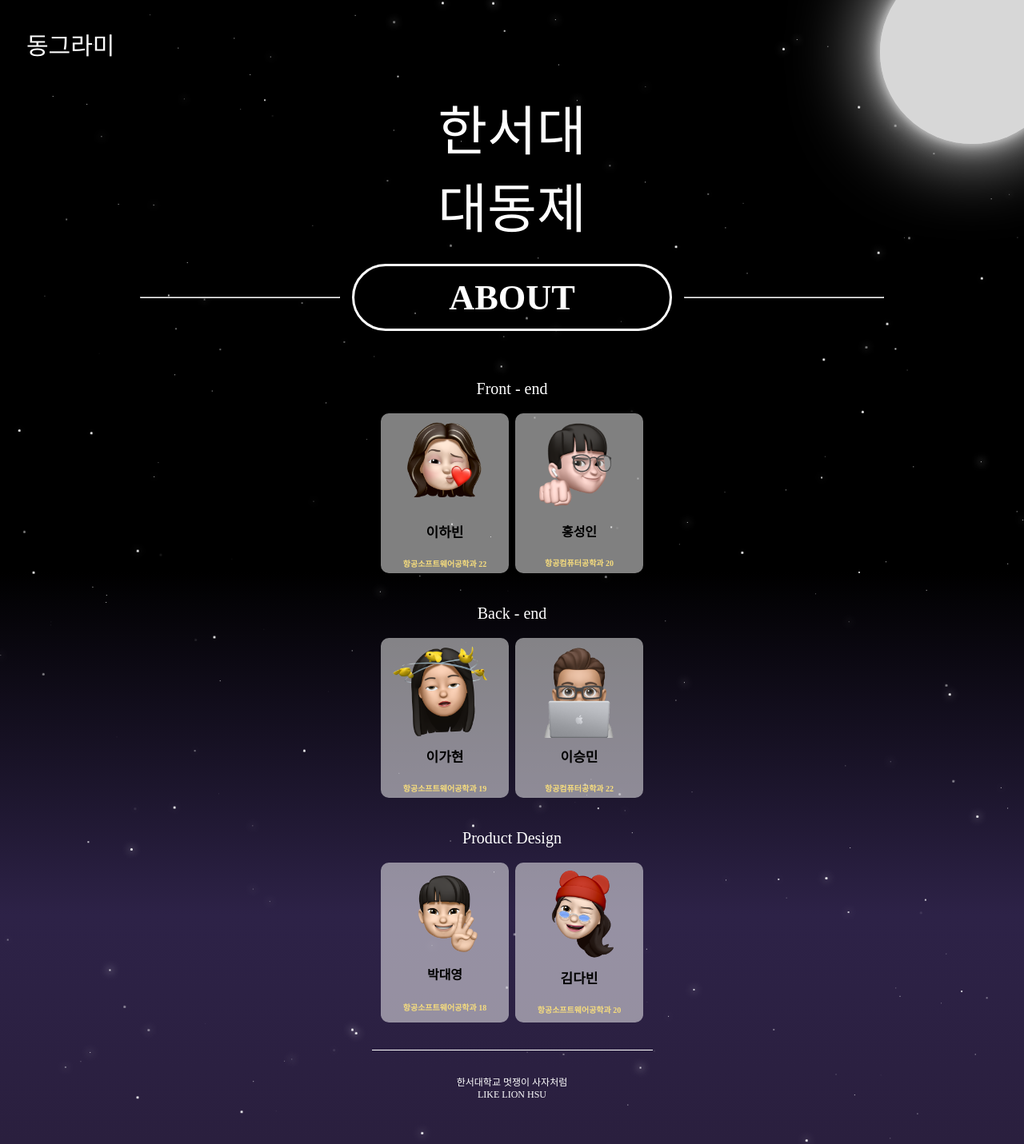
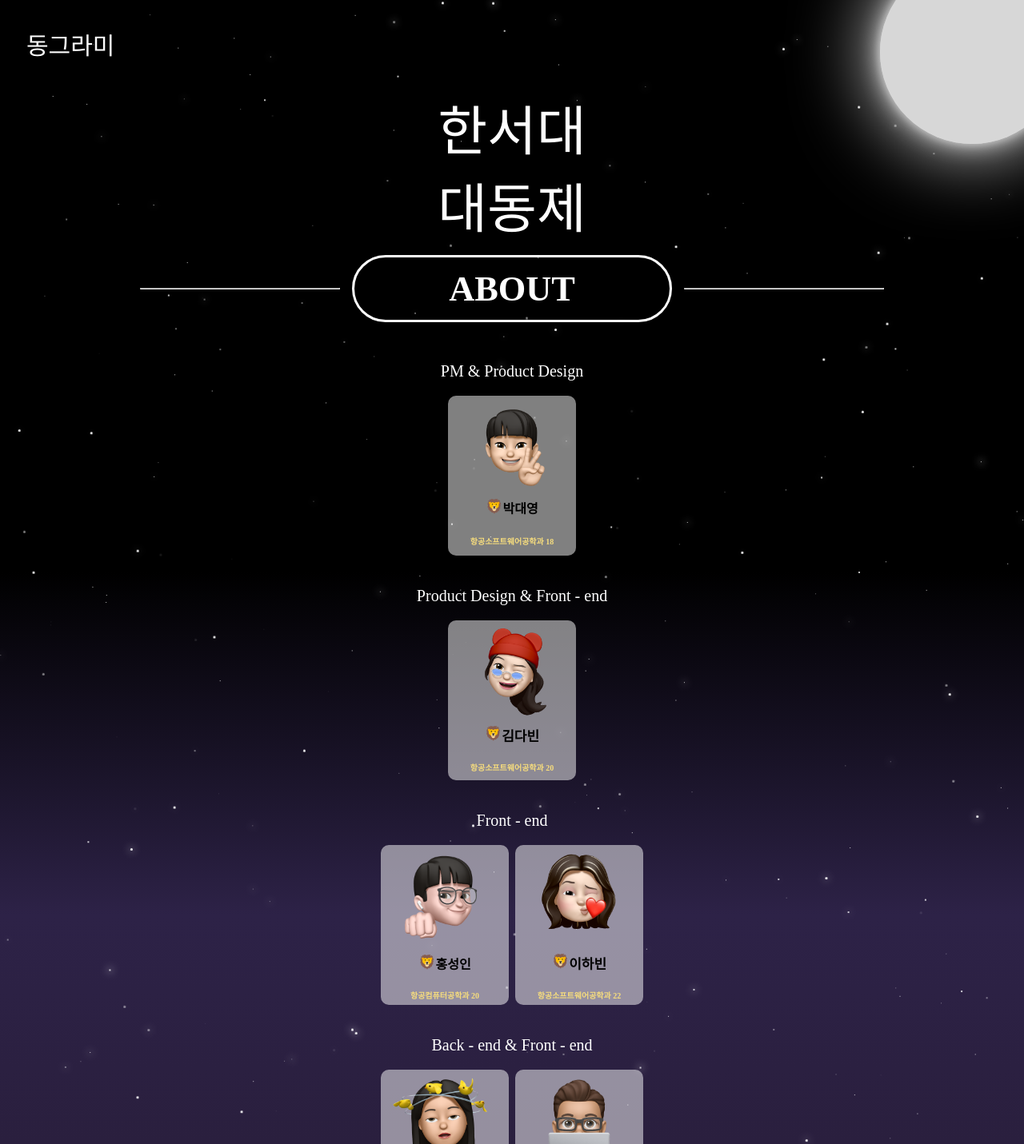
Before and after one commit to LIKELION-at-HSU/HSU_FestivalSite_Back, a Django app: page /about/ in a window 1280 px wide. Shown: the whole page at 80% size. Run offline with Django 4.2, Linux system fonts and the light colour scheme; some web fonts are replaced; grey boxes are pictures that could not be loaded.

Commit message:
fix : about 페이지 수정

```diff
--- a/festival_hsu/static/css/about.css
+++ b/festival_hsu/static/css/about.css
@@ -11,7 +11,6 @@
     border-radius: 10px;
     flex-direction: column;
     align-items: center;
-    /*배경색깔*/
     background: linear-gradient(0deg, rgba(255,255,255,0.5) 63%, rgba(255,255,255,0.5) 61%, rgba(255,255,255,0.5) 93%);
 }
 .p-b {
@@ -34,9 +33,15 @@
     padding-bottom: 50px;
 }
 .name {
+    display: flex;
+    flex-direction: row;
     margin: 10px;
     font-size: 17px;
     border: 10px;
+}
+.lion {
+    font-size: 17px;
+    margin: 0;
 }
 .major {
     margin: 10px;
@@ -50,10 +55,14 @@
     padding-right: 8px;
 }
 .P_name {
+    display: flex;
+    flex-direction: row;
     margin-bottom: 10px;
     padding-bottom: 2.3px;
 }
 .H_name {
+    display: flex;
+    flex-direction: row;
     padding-bottom: 3px;
     margin-bottom: 7px;
 }
--- a/festival_hsu/static/css/main.css
+++ b/festival_hsu/static/css/main.css
@@ -171,15 +171,11 @@
         .card__image {
             width: 100%;
             height: 15em;
+            align-items: center
         }
 
         .card__image img {
-            width: 100%;
-            height: 50%;
             object-fit: cover;
-            position: absolute;
-            left: 0%;
-            top: 0%;
             border-radius: 2em 2em 0em 0em;
             margin-bottom: 2px;
         }
--- a/festival_hsu/static/js/Booth_Info.js
+++ b/festival_hsu/static/js/Booth_Info.js
@@ -29,9 +29,7 @@ $(document).ready(function () {
 //하트 누르기
 $(document).ready(function () {
     $(document).on("click", "#Like", function () {
-        console.log("#"+ $(this).val())
         var pk = $(this).attr('name')
-        console.log(pk)
         $.ajax({ // ajax로 서버와 통신
             type: "POST", // 데이터를 전송하는 방법
             url: "/intru/like/", // 통신할 url을 지정
--- a/festival_hsu/templates/about.html
+++ b/festival_hsu/templates/about.html
@@ -11,49 +11,53 @@ ABOUT
 
 {% block detail%}
 <div class="profil-box flex-justify-center">
+    <div class="end Gmarket-Medium-White">PM & Product Design</div>
+    <div class="p-b">
+        <div class="profil flex-justify-center">
+            <img class="박대영" src="{% static "img/PDY.png" %}" width="140px", height="140px" alt="박대영">
+            <div class="P_name"><p class="lion">&#129409;</p><strong>박대영</strong></div>
+            <div class="major yellow"><strong>항공소프트웨어공학과 18</strong></div>
+        </div>
+    </div>
+</div>
+<div class="profil-box flex-justify-center">
+    <div class="end Gmarket-Medium-White">Product Design & Front - end</div>
+    <div class="p-b">
+        <div class="profil flex-justify-center">
+            <img class="김다빈" src="{% static "img/LDB.png" %}" width="130px", height="130px" alt="김다빈">
+            <div class="name"><p class="lion">&#129409;</p><strong>김다빈</strong></div>
+            <div class="major yellow"><strong>항공소프트웨어공학과 20</strong></div>
+        </div>
+    </div>
+</div>
+<div class="profil-box flex-justify-center">
     <div class="end Gmarket-Medium-White">Front - end</div>
     <div class="p-b">
         <div class="profil flex-justify-center">
-            <img src="{% static "img/LHB.png" %}" width="130px", height="130px" alt="이하빈">
-            <div class="name"><strong>이하빈</strong></div>
-            <div class="major yellow"><strong>항공소프트웨어공학과 22</strong></div>
+            <img src="{% static "img/HSI.png" %}" width="140px", height="140px" alt="홍성인">
+            <div class="H_name"><p class="lion">&#129409;</p><strong>홍성인</strong></div>
+            <div class="major yellow"><strong>항공컴퓨터공학과 20</strong></div>
         </div>
         <div class="profil flex-justify-center">
-            <img src="{% static "img/HSI.png" %}" width="140px", height="140px" alt="홍성인">
-            <div class="H_name"><strong>홍성인</strong></div>
-            <div class="major yellow"><strong>항공컴퓨터공학과 20</strong></div>
+            <img src="{% static "img/LHB.png" %}" width="130px", height="130px" alt="이하빈">
+            <div class="name"><p class="lion">&#129409;</p><strong>이하빈</strong></div>
+            <div class="major yellow"><strong>항공소프트웨어공학과 22</strong></div>
         </div>
     </div>
 </div>
 
 <div class="profil-box flex-justify-center">
-    <div class="end Gmarket-Medium-White">Back - end</div>
+    <div class="end Gmarket-Medium-White">Back - end & Front - end</div>
     <div class="p-b">
         <div class="profil flex-justify-center">
             <img src="{% static "img/LKH.png" %}" width="130px", height="130px" alt="이가현">
-            <div class="name"><strong>이가현</strong></div>
+            <div class="name"><p class="lion">&#129409;</p><strong>이가현</strong></div>
             <div class="major yellow"><strong>항공소프트웨어공학과 19</strong></div>
         </div>
         <div class="profil flex-justify-center">
             <img src="{% static "img/LSM.png" %}" width="130px", height="130px" alt="이승민">
-            <div class="name"><strong>이승민</strong></div>
+            <div class="name"><p class="lion">&#129409;</p><strong>이승민</strong></div>
             <div class="major yellow"><strong>항공컴퓨터공학과 22</strong></div>
-        </div>
-    </div>
-</div>
-
-<div class="profil-box flex-justify-center">
-    <div class="end Gmarket-Medium-White">Product Design</div>
-    <div class="p-b">
-        <div class="profil flex-justify-center">
-            <img class="박대영" src="{% static "img/PDY.png" %}" width="140px", height="140px" alt="박대영">
-            <div class="P_name"><strong>박대영</strong></div>
-            <div class="major yellow"><strong>항공소프트웨어공학과 18</strong></div>
-        </div>
-        <div class="profil flex-justify-center">
-            <img class="김다빈" src="{% static "img/LDB.png" %}" width="130px", height="130px" alt="이다빈">
-            <div class="name"><strong>김다빈</strong></div>
-            <div class="major yellow"><strong>항공소프트웨어공학과 20</strong></div>
         </div>
     </div>
 </div>
--- a/festival_hsu/templates/main.html
+++ b/festival_hsu/templates/main.html
@@ -48,7 +48,7 @@
             {% for intruduce in intruduce_list %}
             <div class="card swiper-slide Gmarket-Medium-White" style="width: 250px">
                 {% if intruduce.imagecheack == none %}
-                <div class="card__image"><img src="{% static "/img/귀엽당.png" %}" alt="card image"></div>
+                <div class="card__image flex-justify-center"><img src="{% static "/img/hanseo.png" %}" alt="card image"></div>
                 {% else %}
                 <div class="card__image">
                     <img src="{{ intruduce.image.url }}" alt="card image" />
```
Also changed, not shown: festival_hsu/db.sqlite3, festival_hsu/media/KakaoTalk_20230811_150118865.png (deleted), festival_hsu/media/KakaoTalk_20230811_150118865_EdCo1Dp.png (deleted), festival_hsu/static/img/귀엽당.png (deleted), festival_hsu/static/img/쌍둥바옹.png (deleted), festival_hsu/static/img/초카와이.png (deleted).
